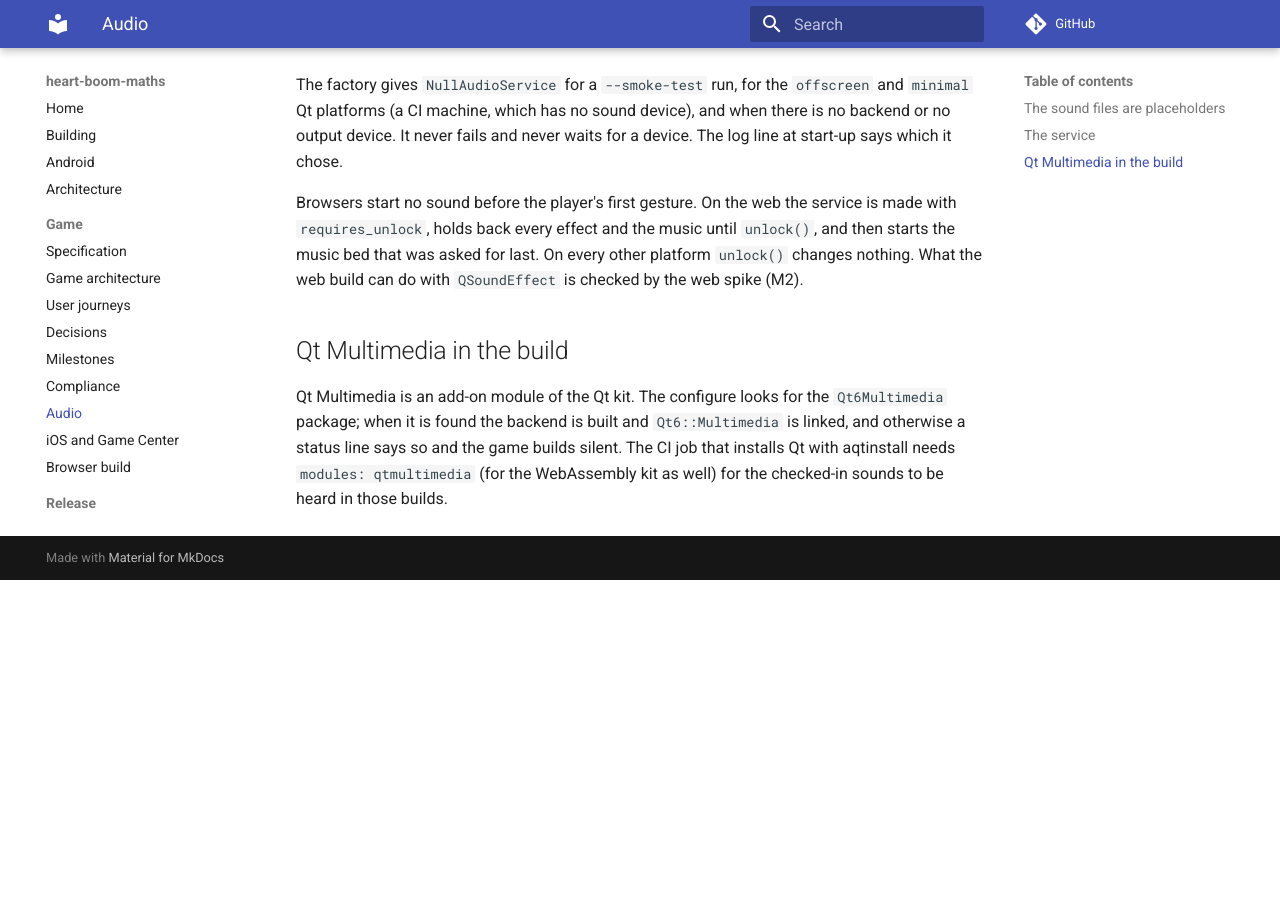
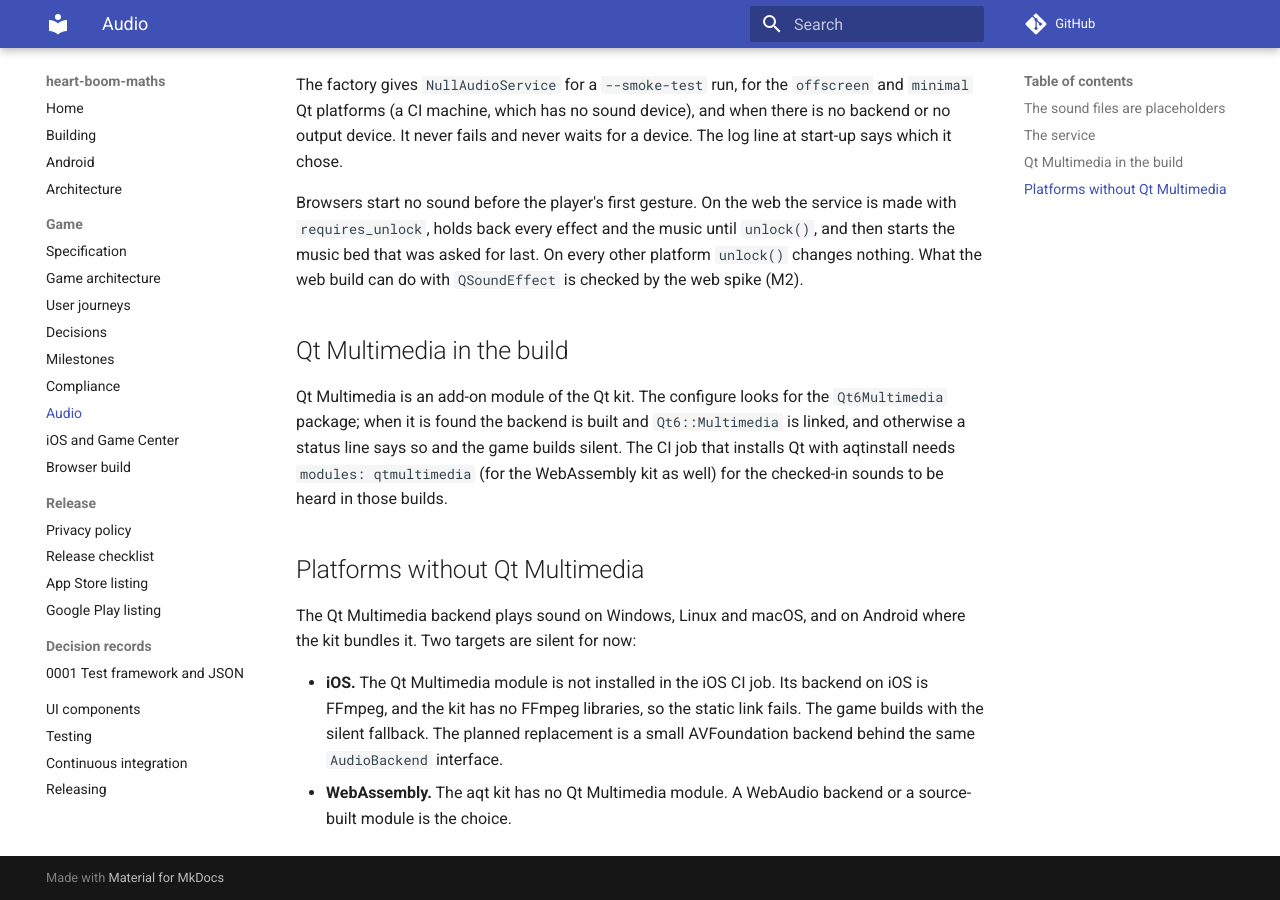
Before and after one commit to iainchesworthlabs/heart-boom-maths, an MkDocs documentation site: the page built from docs/audio.md, in a window 1280 px wide and 900 px high, scrolled down 2023 px. Built offline with MkDocs 1.6.1 and Material for MkDocs 9.7.7, drawn with Linux system fonts in a browser that asks for light colours; comment, search, counter and statistics services are not loaded; before the commit the page ends 2603 px from its top, so only the background shows below that.

Commit message:
Fix the CI failures of the web, Android, iOS and GCC 16 jobs
The Emscripten check strips the carriage return Qt writes into qconfig.h, harness_matrix.sh is executable, and the APK and AAB build one after the other because both write into one folder. The iOS game job leaves Qt Multimedia out, since its FFmpeg backend cannot link there. A session test indexes with at() so GCC 16 sees no null dereference.

Signed-off-by: Iain Chesworth <iain.chesworth@gmail.com>

```diff
--- a/docs/audio.md
+++ b/docs/audio.md
@@ -66,3 +66,13 @@ Qt Multimedia is an add-on module of the Qt kit. The configure looks for the `Qt
 the backend is built and `Qt6::Multimedia` is linked, and otherwise a status line says so and the game builds silent. The
 CI job that installs Qt with aqtinstall needs `modules: qtmultimedia` (for the WebAssembly kit as well) for the checked-in
 sounds to be heard in those builds.
+
+## Platforms without Qt Multimedia
+
+The Qt Multimedia backend plays sound on Windows, Linux and macOS, and on Android where the kit bundles it. Two targets
+are silent for now:
+
+- **iOS.** The Qt Multimedia module is not installed in the iOS CI job. Its backend on iOS is FFmpeg, and the kit has no
+  FFmpeg libraries, so the static link fails. The game builds with the silent fallback. The planned replacement is a
+  small AVFoundation backend behind the same `AudioBackend` interface.
+- **WebAssembly.** The aqt kit has no Qt Multimedia module. A WebAudio backend or a source-built module is the choice.
```
Also changed, not shown: 5 other files.
